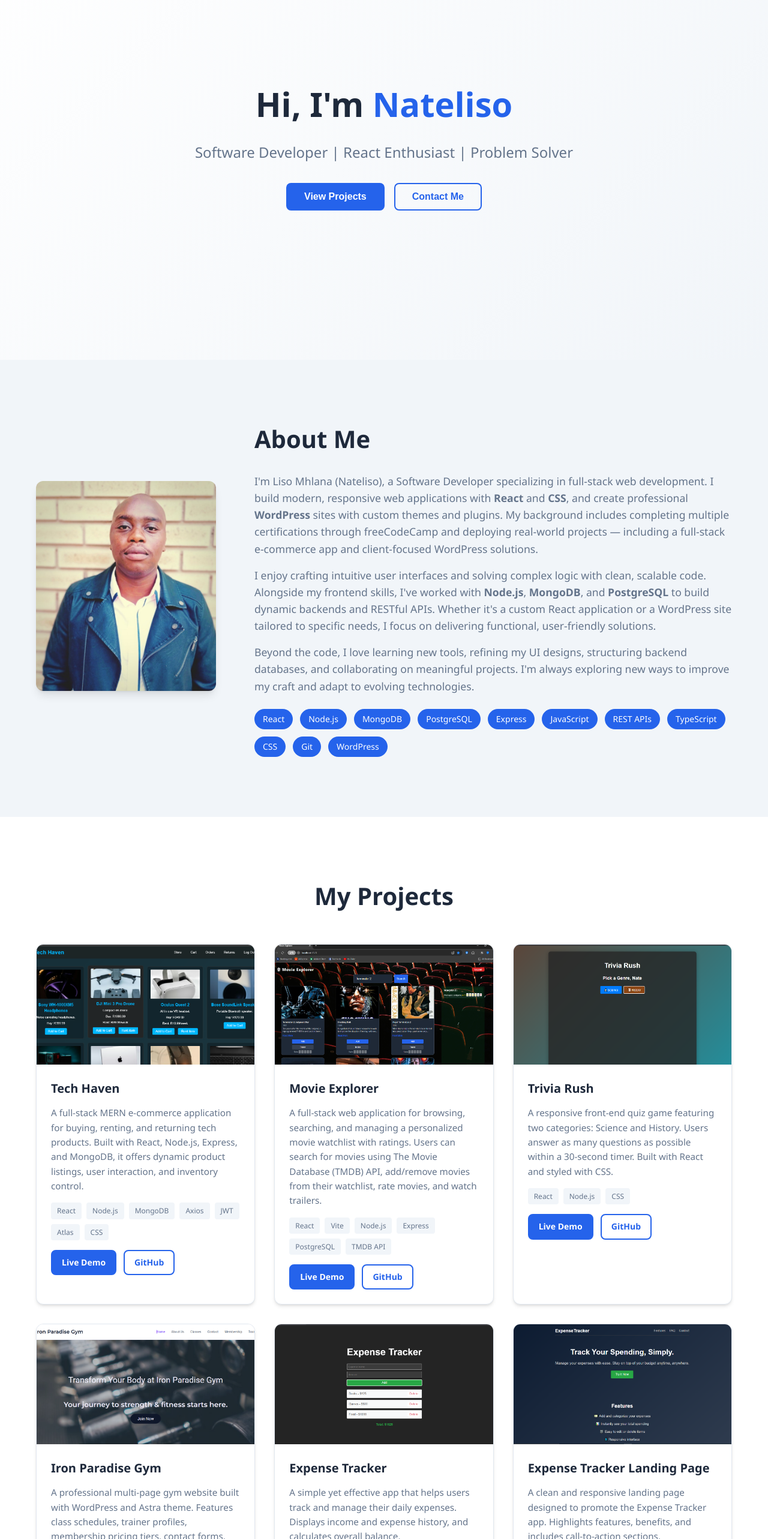
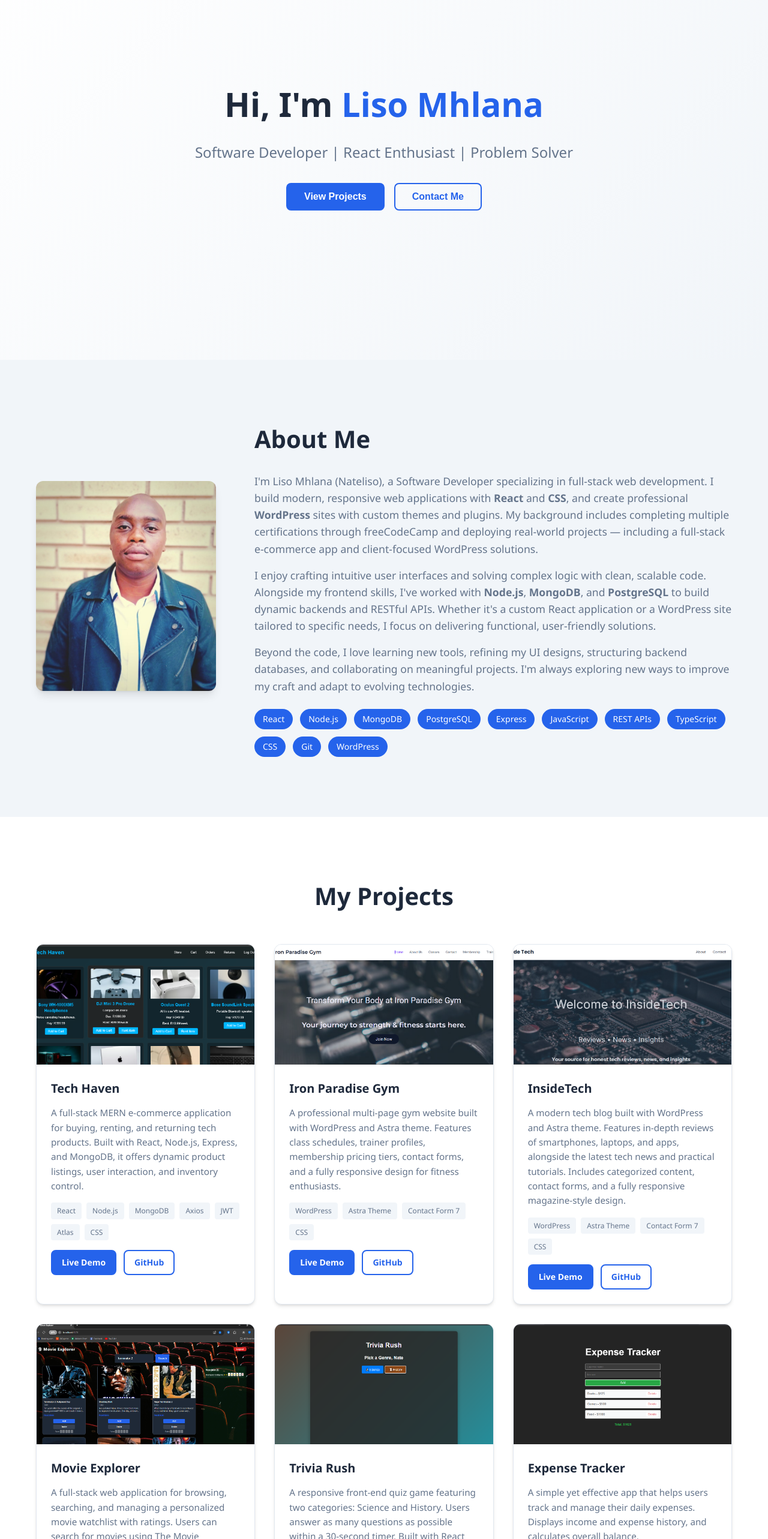
Before and after one commit to Nateliso/my-portfolio, a React (Vite) app: page / in a window 1280 px wide. Shown: the part 200-2766 px from the top of the page at 60% size. Built offline with nearby package versions, Linux system fonts and the light colour scheme.

Commit message:
Add: New project (Inside Tech) to portfolio

```diff
--- a/src/App.jsx
+++ b/src/App.jsx
@@ -18,6 +18,22 @@ function App() {
       repoLink: "https://github.com/Nateliso/nate-tech-haven"
     },
     {
+      title: "Iron Paradise Gym",
+      description: "A professional multi-page gym website built with WordPress and Astra theme. Features class schedules, trainer profiles, membership pricing tiers, contact forms, and a fully responsive design for fitness enthusiasts.",
+      tech: ["WordPress", "Astra Theme", "Contact Form 7", "CSS"],
+      image: "/images/iron-paradise-gym.png",
+      liveLink: "http://ironparadisegym.rf.gd",
+      repoLink: null
+    },
+    {
+      title: "InsideTech",
+      description: "A modern tech blog built with WordPress and Astra theme. Features in-depth reviews of smartphones, laptops, and apps, alongside the latest tech news and practical tutorials. Includes categorized content, contact forms, and a fully responsive magazine-style design.",
+      tech: ["WordPress", "Astra Theme", "Contact Form 7", "CSS"],
+      image: "/images/tech-inside.png",
+      liveLink: "https://insidetech.rf.gd",
+      repoLink: null
+    },
+    {
       title: "Movie Explorer",
       description: "A full-stack web application for browsing, searching, and managing a personalized movie watchlist with ratings. Users can search for movies using The Movie Database (TMDB) API, add/remove movies from their watchlist, rate movies, and watch trailers.",
       tech: ["React", "Vite", "Node.js", "Express", "PostgreSQL", "TMDB API"],
@@ -32,14 +48,6 @@ function App() {
       image: "/images/trivia-rush.png",
       liveLink: "https://nate-trivia.netlify.app",
       repoLink: "https://github.com/Nateliso/trivia-game"
-    },
-    {
-      title: "Iron Paradise Gym",
-      description: "A professional multi-page gym website built with WordPress and Astra theme. Features class schedules, trainer profiles, membership pricing tiers, contact forms, and a fully responsive design for fitness enthusiasts.",
-      tech: ["WordPress", "Astra Theme", "Contact Form 7", "CSS"],
-      image: "/images/iron-paradise-gym.png",
-      liveLink: "http://ironparadisegym.rf.gd",
-      repoLink: null
     },
     {
       title: "Expense Tracker",
@@ -159,7 +167,7 @@ function App() {
       {/* Hero Section */}
       <section className="hero">
         <div className="hero-content animate-on-scroll">
-          <h1>Hi, I'm <span className="highlight">Nateliso</span></h1>
+          <h1>Hi, I'm <span className="highlight">Liso Mhlana</span></h1>
           <p className="tagline">Software Developer | React Enthusiast | Problem Solver</p>
           <div className="hero-buttons">
             <button className="btn primary" onClick={() => scrollToSection('projects')}>View Projects</button>
```
Also changed, not shown: public/images/tech-inside.png (added), 1 other file (tests, documents, lock files or other folders).
